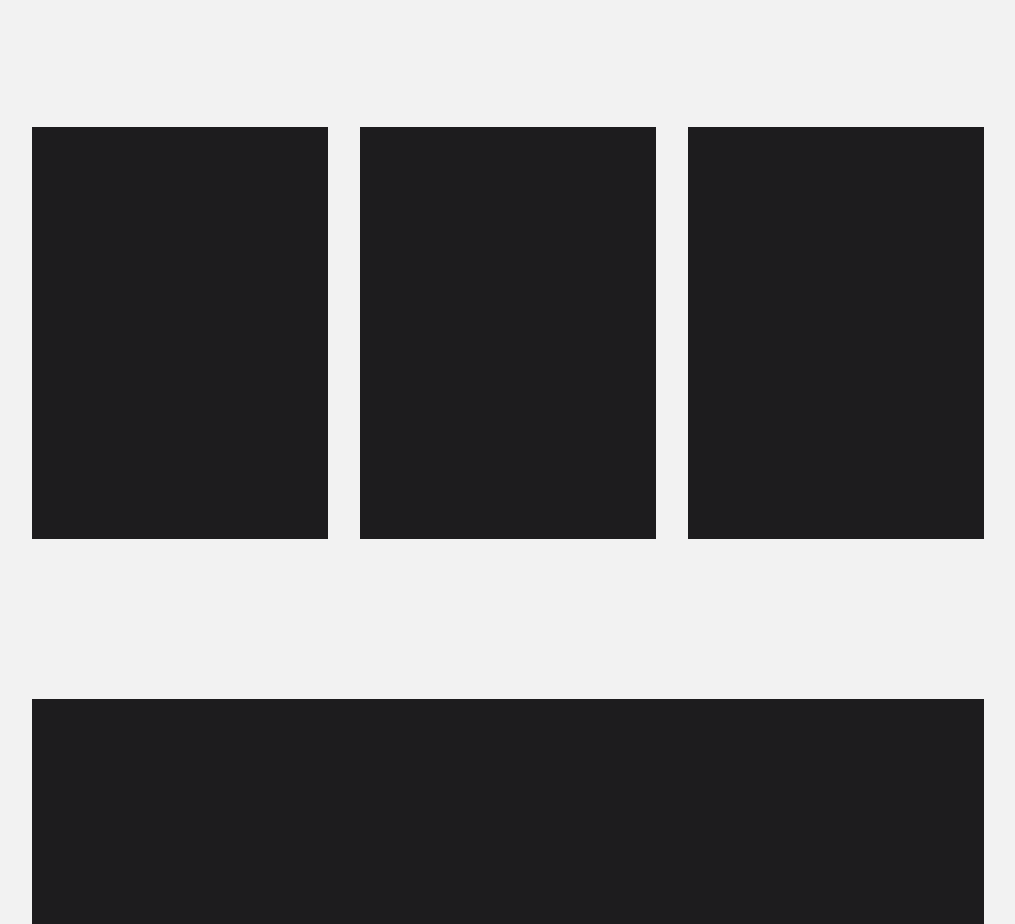
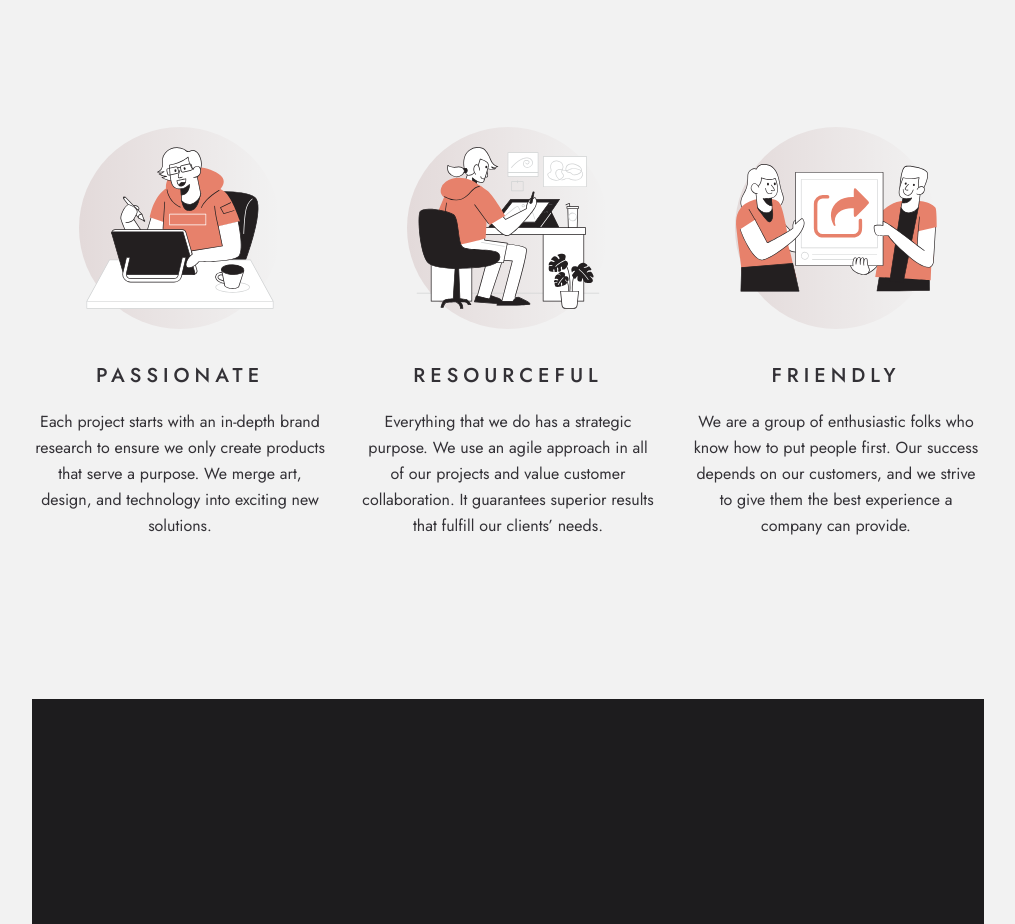
Before and after one commit to SandeebAdhikari/Memento_Design, a Next.js app: page / in a window 1280 px wide. Shown: the part 1620-2544 px from the top of the page, without its empty margins (132-1147 px from the left). Built offline with nearby package versions, Linux system fonts and the light colour scheme.

Commit message:
complete behaviour section

```diff
--- a/app/page.tsx
+++ b/app/page.tsx
@@ -2,6 +2,37 @@ import React from "react";
 
 import ResponsiveImage from "@/components/ResponsiveImage";
 import NavBar from "@/components/NavBar";
+import Behavior from "@/components/Behavior";
+
+const SECTIONS = [
+  {
+    title: "PASSIONATE",
+    description:
+      "Each project starts with an in-depth brand research to ensure we only create products that serve a purpose. We merge art, design, and technology into exciting new solutions.",
+    circleImageFolder: "shared",
+    circleImageKey: "smallCircle",
+    foregroundImageFolder: "home",
+    foregroundImageKey: "passionate",
+  },
+  {
+    title: "RESOURCEFUL",
+    description:
+      "Everything that we do has a strategic purpose. We use an agile approach in all of our projects and value customer collaboration. It guarantees superior results that fulfill our clients’ needs.",
+    circleImageFolder: "shared",
+    circleImageKey: "smallCircle",
+    foregroundImageFolder: "home",
+    foregroundImageKey: "resourceful",
+  },
+  {
+    title: "FRIENDLY",
+    description:
+      "We are a group of enthusiastic folks who know how to put people first. Our success depends on our customers, and we strive to give them the best experience a company can provide.",
+    circleImageFolder: "shared",
+    circleImageKey: "smallCircle",
+    foregroundImageFolder: "home",
+    foregroundImageKey: "friendly",
+  },
+];
 
 const page = () => {
   return (
@@ -63,9 +94,17 @@ const page = () => {
         </div>
       </div>
       <div className="mt-40 flex w-full h-[412px] gap-8">
-        <div className="bg-black w-[350px] h-full"></div>
-        <div className="bg-black w-[350px] h-full"></div>
-        <div className="bg-black w-[350px] h-full"></div>
+        {SECTIONS.map((section, index) => (
+          <Behavior
+            key={index}
+            title={section.title}
+            description={section.description}
+            circleImageFolder={section.circleImageFolder}
+            circleImageKey={section.circleImageKey}
+            foregroundImageFolder={section.foregroundImageFolder}
+            foregroundImageKey={section.foregroundImageKey}
+          />
+        ))}
       </div>
       <div className="mt-40 w-full h-[412px] bg-black"></div>
     </div>
--- /dev/null
+++ b/components/Behavior.tsx
@@ -0,0 +1,46 @@
+import React from "react";
+import ResponsiveImage from "./ResponsiveImage";
+
+interface SectionProps {
+  title: string;
+  description: string;
+  circleImageFolder: string;
+  circleImageKey: string;
+  foregroundImageFolder: string;
+  foregroundImageKey: string;
+}
+
+const Behavior: React.FC<SectionProps> = ({
+  title,
+  description,
+  circleImageFolder,
+  circleImageKey,
+  foregroundImageFolder,
+  foregroundImageKey,
+}) => {
+  return (
+    <div className="w-[350px] h-full flex flex-col items-center justify-center">
+      <div className="relative w-[202px] h-[202px]">
+        <div className="absolute w-full h-full">
+          <ResponsiveImage
+            folder={circleImageFolder}
+            imageKey={circleImageKey}
+          />
+        </div>
+
+        <div className="absolute w-full h-full top-1/2 left-1/2 transform -translate-x-1/2 -translate-y-1/2">
+          <ResponsiveImage
+            folder={foregroundImageFolder}
+            imageKey={foregroundImageKey}
+          />
+        </div>
+      </div>
+      <h1 className="text-h3 text-dark-grey text-center mt-10">{title}</h1>
+      <h1 className="text-body text-dark-grey text-center mt-5">
+        {description}
+      </h1>
+    </div>
+  );
+};
+
+export default Behavior;
--- a/public/data/data.json
+++ b/public/data/data.json
@@ -84,6 +84,7 @@
     "desktop": {
       "callToAction": "/assets/shared/desktop/bg-pattern-call-to-action.svg",
       "leaf": "/assets/shared/desktop/bg-pattern-leaf.svg",
+      "smallCircle": "/assets/shared/desktop/bg-pattern-small-circle.svg",
       "threeCircles": "/assets/shared/desktop/bg-pattern-three-circles.svg",
       "twoCircles": "/assets/shared/desktop/bg-pattern-two-circles.svg",
       "facebook": "/assets/shared/desktop/icon-facebook.svg",
--- a/tailwind.config.ts
+++ b/tailwind.config.ts
@@ -54,7 +54,7 @@ export default {
         ],
         h3: [
           "20px",
-          { lineHeight: "26px", fontWeight: "500", letterSpacing: "0.3125em" },
+          { lineHeight: "26px", fontWeight: "500", letterSpacing: "0.25em" },
         ],
         h4: [
           "14px",
```
